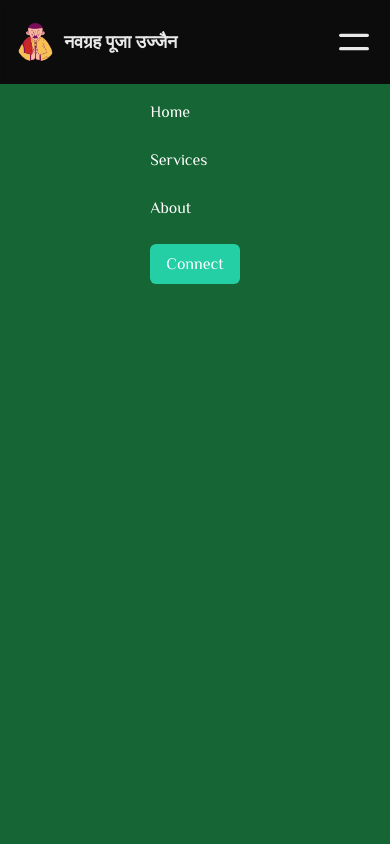
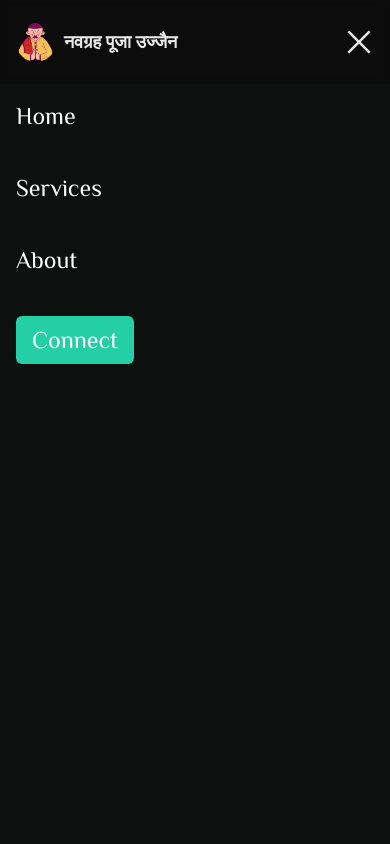
Before and after one commit to Sarthak-vyas183/Client-Project, a React (Vite) app: page / in a window 390 px wide. Both pictures are taken after a click on the element 329 px from the left and 42 px from the top of the page. Shown: the top 844 px of the page. Built offline with nearby package versions, Linux system fonts and the light colour scheme; a web font is replaced by a local one.

Commit message:
sidebar implemented completed

```diff
--- a/src/Components/Layout/Nav.jsx
+++ b/src/Components/Layout/Nav.jsx
@@ -2,6 +2,8 @@ import React, { useState } from "react";
 import Logo from "../../assets/Images/Logo.png";
 import { Link } from "react-router-dom";
 import { TbMenu } from "react-icons/tb";
+import { RiCloseLargeFill } from "react-icons/ri";
+
 
 function Nav() {
   const [SidebarStatus, setSidebarStatus] = useState(false);
@@ -46,13 +48,15 @@ function Nav() {
 
         {/* Mobile Menu Icon */}
         <section className="max-sm:w-[25%] hidden max-sm:flex justify-end" onClick={toggleSidebar}>
-          <TbMenu size={40} />
+            {SidebarStatus ?
+            <RiCloseLargeFill size={30} className="transition-transform duration-300 ease-in-out" /> :
+            <TbMenu size={40} className="transition-transform duration-300 ease-in-out" /> }
         </section>
       </div>
 
       {/* Sidebar for Mobile */}
-      <div className={`w-[100vw] h-[90vh] bg-green-800 fixed top-[10vh] z-20 transform ${SidebarStatus ? 'translate-x-0' : 'translate-x-full'} transition-transform duration-300 ease-in-out max-sm:flex flex-col items-center pt-4`}>
-        <ul className="flex flex-col gap-6 text-white">
+      <div className={`w-[100vw] h-[90vh] bg-[#0C1110] fixed top-[10vh] z-20 transform ${SidebarStatus ? 'translate-x-0' : 'translate-x-full'} transition-transform duration-500 ease-in-out max-sm:flex flex-col items-center pt-4`}>
+        <ul className="flex flex-col  w-full px-4 gap-10 text-white text-2xl">
           <li>
             <Link to="/" onClick={toggleSidebar}>Home</Link>
           </li>
```
